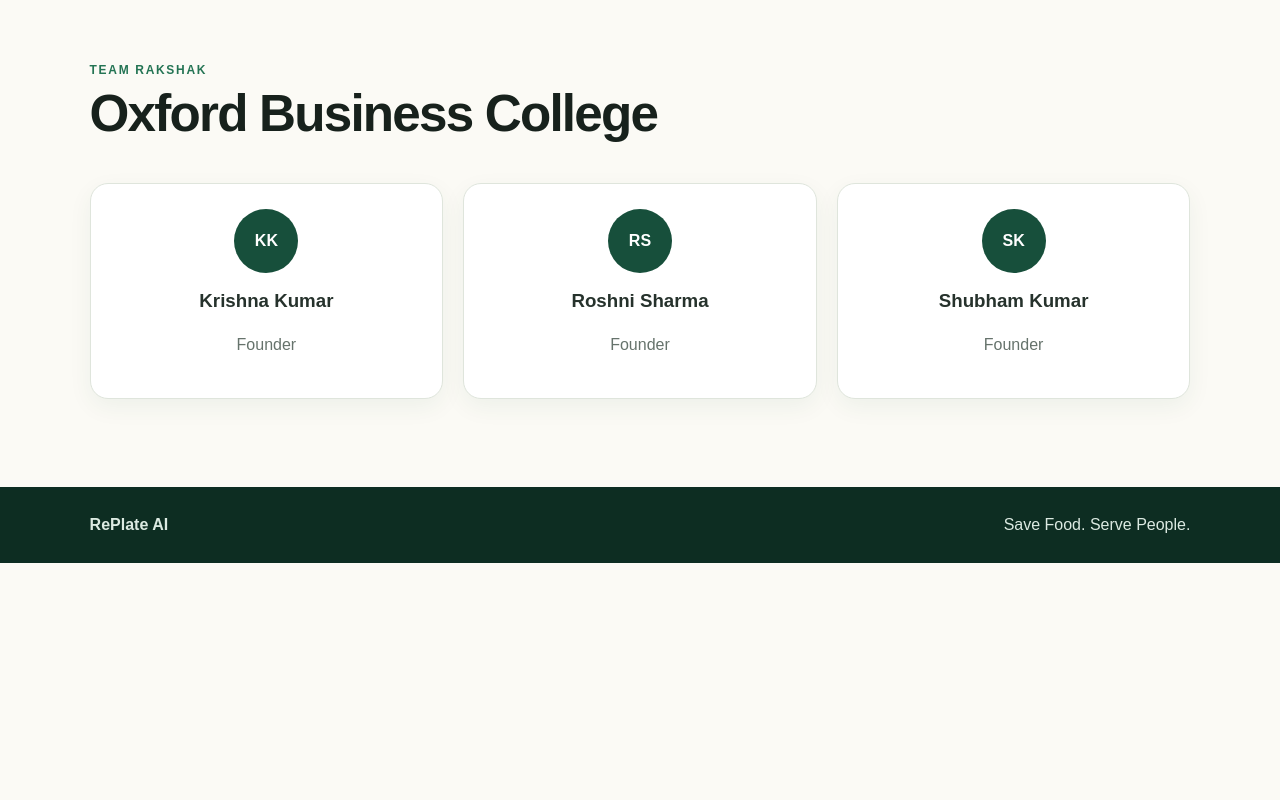
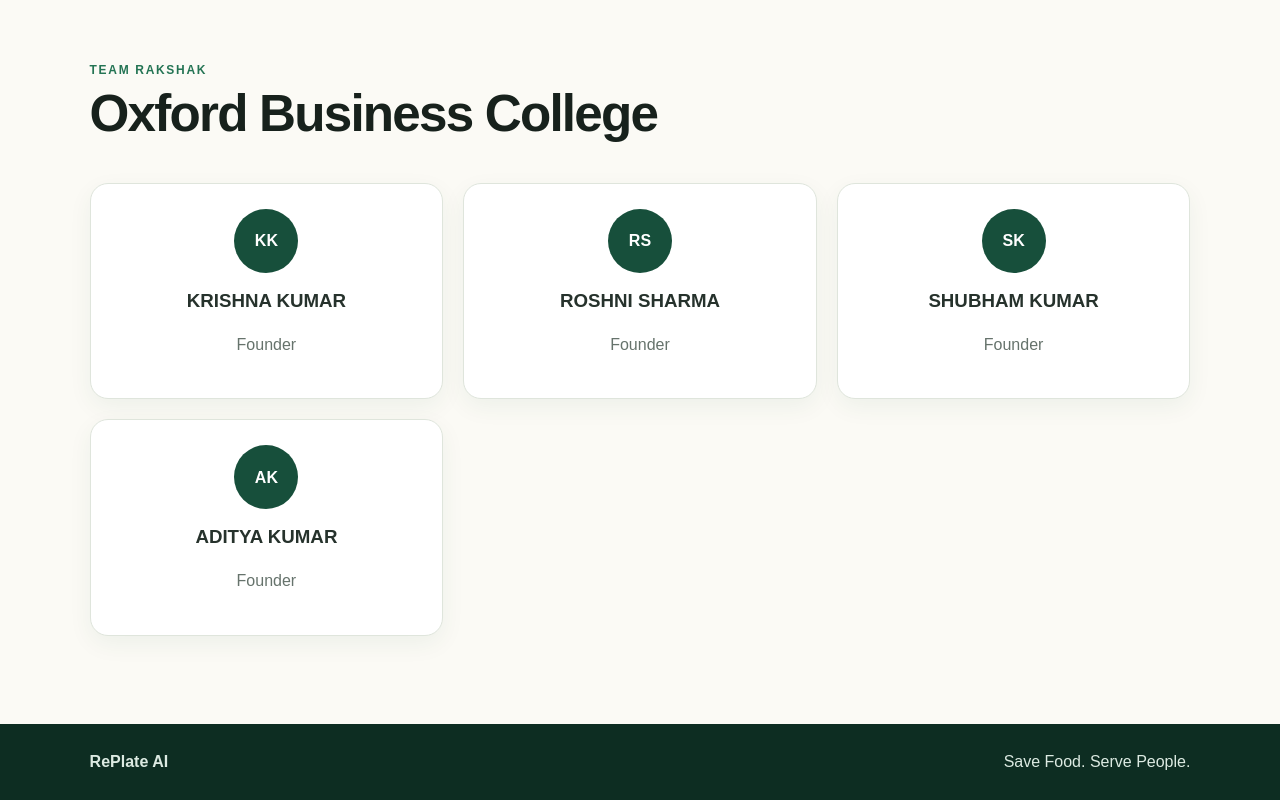
Before and after one commit to krishnachandramohan88-collab/foodrescue, a website: page index.html in a window 1280 px wide. Shown: the part 3715-4515 px from the top of the page. Before the commit the page ends 4278 px from the top, so only its background shows below. Drawn offline with Linux system fonts and the light colour scheme.

Commit message:
Update index.html

```diff
--- a/index.html
+++ b/index.html
@@ -1014,7 +1014,7 @@
                     </div>
 
                     <h3>
-                        Krishna Kumar
+                        KRISHNA KUMAR
                     </h3>
 
                     <p>
@@ -1031,7 +1031,7 @@
                     </div>
 
                     <h3>
-                        Roshni Sharma
+                        ROSHNI SHARMA
                     </h3>
 
                     <p>
@@ -1048,7 +1048,7 @@
                     </div>
 
                     <h3>
-                        Shubham Kumar
+                        SHUBHAM KUMAR
                     </h3>
 
                     <p>
@@ -1056,7 +1056,21 @@
                     </p>
 
                 </article>
+ <article class="card team-card">
 
+                    <div class="avatar">
+                        AK
+                    </div>
+
+                    <h3>
+                        ADITYA KUMAR
+                    </h3>
+
+                    <p>
+                        Founder
+                    </p>
+
+                </article>
             </div>
 
         </section>
```
